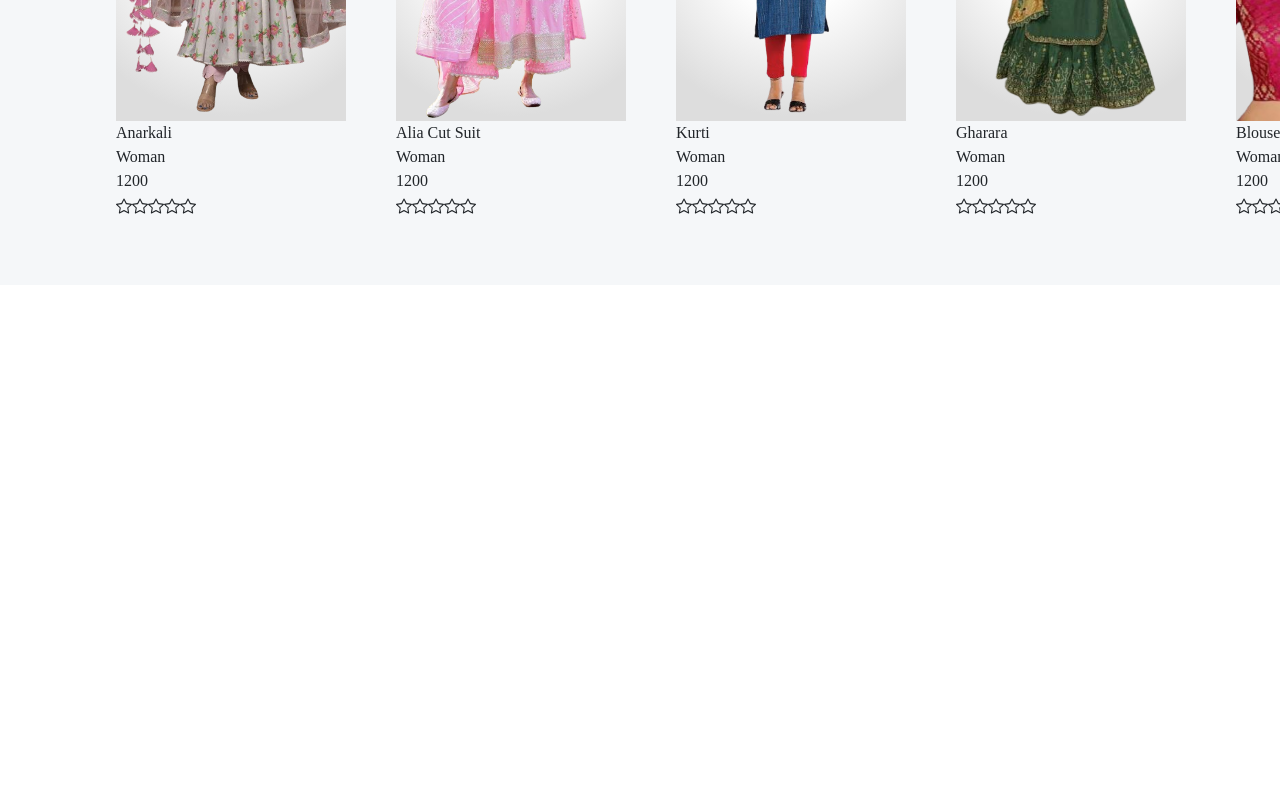
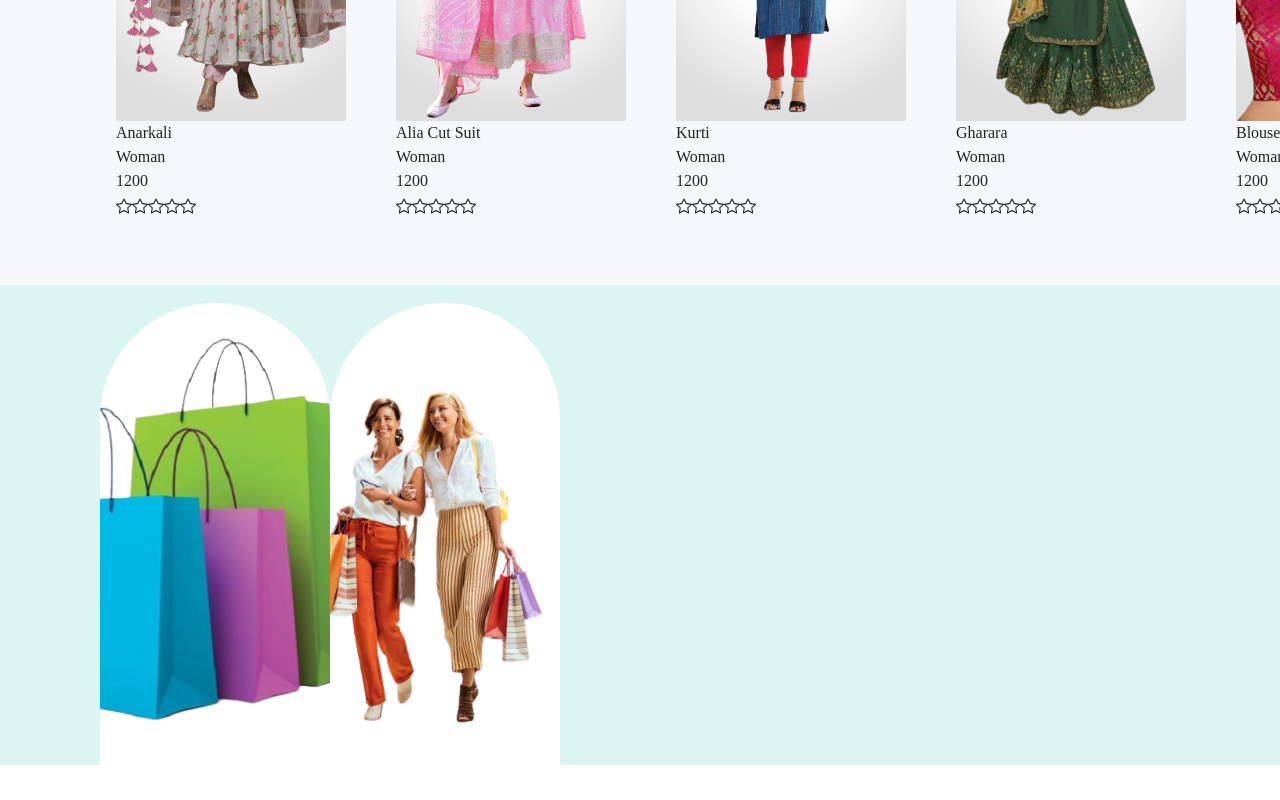
Before and after one commit to meenakshi-kondal/My_Goal, an Angular app: page /home in a window 1280 px wide. Shown: the part 1683-2483 px from the top of the page. Before the commit the page ends 1968 px from the top, so only its background shows below. Built offline with nearby package versions, Linux system fonts and the light colour scheme.

Commit message:
added about section

```diff
--- a/src/app/components/home/components/about/about.component.css
+++ b/src/app/components/home/components/about/about.component.css
@@ -0,0 +1,20 @@
+.shop_image img{
+    width: 100%;
+    height: 480px;
+    object-fit: cover;
+    object-position: center center;
+    object-fit: cover;
+    background: #ffffff;
+    border-radius: 180px 180px 10px 10px;
+}
+.shop_image {
+    width: 230px;
+    height: 345px;
+    min-height: 345px;
+    display: flex;
+    justify-content: center;
+    align-items: center;
+}
+.about_section {
+    background: #4acdbf33;
+}
--- a/src/app/components/home/components/about/about.component.html
+++ b/src/app/components/home/components/about/about.component.html
@@ -1 +1,15 @@
-<p>about works!</p>
+<div class="h-60 justify-content-center about_section px-5">
+  <div class="d-flex mx-5 px-1 py-10">
+    <!-- images -->
+    <div class="d-flex">
+      <div class="shop_image">
+        <img src="aboutBag.png" />
+      </div>
+      <div class="shop_image ml-5">
+        <img src="aboutShop.png" />
+      </div>
+    </div>
+    <!-- content -->
+    <div class=""></div>
+  </div>
+</div>
--- a/src/app/components/home/home.component.html
+++ b/src/app/components/home/home.component.html
@@ -6,3 +6,6 @@
     <app-products></app-products>
   </div>
 </div>
+<div class="about_us">
+  <app-about></app-about>
+</div>
--- a/src/app/components/home/home.component.ts
+++ b/src/app/components/home/home.component.ts
@@ -1,11 +1,12 @@
 import { Component } from '@angular/core';
 import { HeaderComponent } from './components/header/header.component';
 import { ProductsComponent } from './components/products/products.component';
+import { AboutComponent } from './components/about/about.component';
 
 @Component({
   selector: 'app-home',
   standalone: true,
-  imports: [HeaderComponent, ProductsComponent],
+  imports: [HeaderComponent, ProductsComponent, AboutComponent],
   templateUrl: './home.component.html',
   styleUrl: './home.component.css'
 })
--- a/src/styles.css
+++ b/src/styles.css
@@ -16,6 +16,7 @@
 body {
 	font-family: inherit;
 }
+
 .gradient-bg {
 	background: linear-gradient(0deg, rgba(34, 193, 195, 1) 0%, rgba(178, 185, 184, 1) 64%);
 }
@@ -57,6 +58,7 @@ body {
 .text-sm {
 	font-size: 14px;
 }
+
 .text-lg {
 	font-size: 40px;
 }
@@ -83,11 +85,17 @@ body {
 .h-full {
 	height: 100vh;
 }
+
 .h-80 {
-	height:80vh;
+	height: 80vh;
 }
+
 .h-90 {
-	height:90vh;
+	height: 90vh;
+}
+
+.h-60 {
+	height: 60vh;
 }
 
 /* Width Properties */
@@ -102,8 +110,9 @@ body {
 .w-40 {
 	width: 40%;
 }
-.w-30{
-	width:30%
+
+.w-30 {
+	width: 30%
 }
 
 /* extra style */
```
Also changed, not shown: public/aboutBag.png (added), public/aboutShop.png (added).
